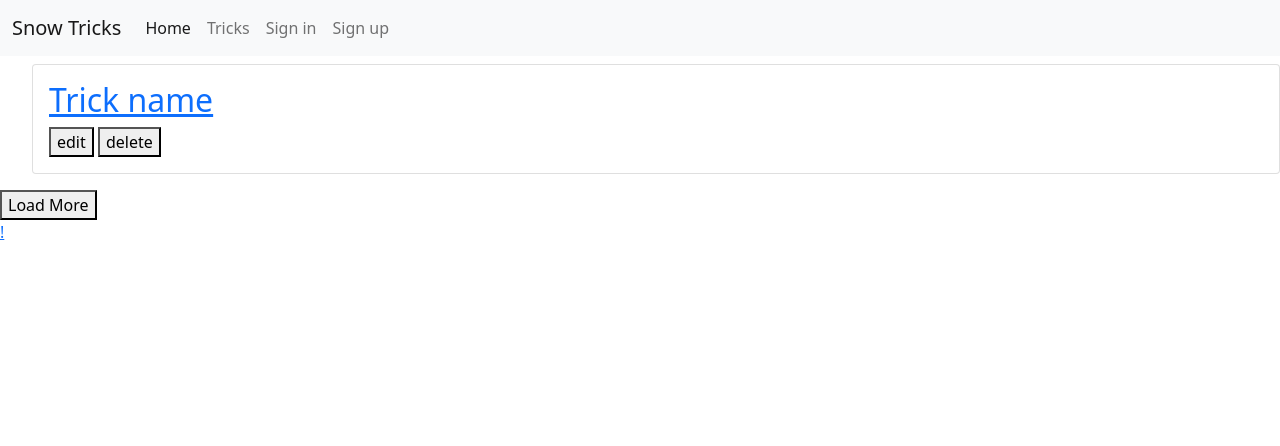
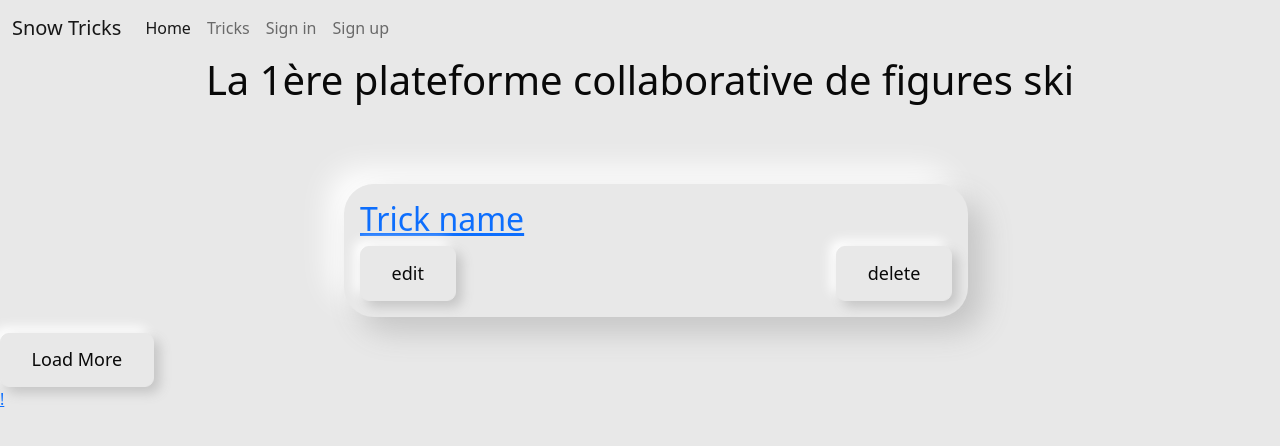
Before and after one commit to PalomaAlma/snow-tricks, a Symfony app: template templates/home/index.html.twig in a window 1280 px wide. Shown: the top 446 px of the page. Run offline with Twig, Linux system fonts and the light colour scheme; the template is opened without the code that fills it, so the values that code supplies are empty; some libraries are stand-ins or nearby versions.

Commit message:
Update home/index.html.twig & style.css

```diff
--- /dev/null
+++ b/public/css/style.css
@@ -0,0 +1,95 @@
+header #banner {
+    margin-top: 7rem;
+}
+
+section#up.banner {
+    /*background-image: url("https://images.pexels.com/photos/714256/pexels-photo-714256.jpeg?cs=srgb&dl=pexels-denis-linine-714256.jpg&fm=jpg");*/
+    background-position: bottom;
+    background-repeat: no-repeat;
+    background-size: 100vw;
+    /*height: 50vh;*/
+    margin-bottom:5rem;
+}
+
+/*section#up.banner div {
+    background-color: #c5c5c5;
+    position: absolute;
+    height:100%;
+    width: 100%;
+    opacity: .5;
+}*/
+
+.tricks-list ul {
+    display: flex;
+    justify-content: space-around;
+}
+
+body {
+    background-color:#e8e8e8;
+    color: #090909;
+}
+
+.navbar {
+    background-color:#e8e8e8 !important;
+    color: #090909;
+}
+
+.navbar button {
+    border: 0;
+}
+
+input {
+    color: #090909;
+    padding: 0.7em 1.7em;
+    margin: 1rem;
+    font-size: 18px;
+    border-radius: 0.5em;
+    background: #e8e8e8;
+    border: 1px solid #e8e8e8;
+    transition: all .3s;
+    box-shadow: 1px 1px 6px #c5c5c5 inset,
+    -1px -1px 6px #ffffff inset;
+}
+
+input:hover {
+    border: 1px solid white;
+}
+
+input:focus {
+    box-shadow: 4px 4px 12px #c5c5c5,
+    -4px -4px 12px #ffffff;
+    border: 1px solid white !important;
+}
+
+/* From uiverse.io by @adamgiebl */
+button:not(.navbar button) {
+    color: #090909;
+    padding: 0.7em 1.7em;
+    font-size: 18px;
+    border-radius: 0.5em;
+    background: #e8e8e8;
+    border: 1px solid #e8e8e8;
+    transition: all .3s;
+    box-shadow: 6px 6px 12px #c5c5c5,
+    -6px -6px 12px #ffffff;
+}
+
+button:hover {
+    border: 1px solid white !important;
+}
+
+button:active {
+    box-shadow: 4px 4px 12px #c5c5c5,
+    -4px -4px 12px #ffffff !important;
+}
+
+/* From uiverse.io by @adamgiebl */
+.card {
+    /*width: 190px;
+    height: 254px;*/
+    border-radius: 30px;
+    background: #e8e8e8;
+    box-shadow: 15px 15px 30px #c5c5c5,
+    -15px -15px 30px #ffffff;
+    border: 0;
+}
--- a/templates/base.html.twig
+++ b/templates/base.html.twig
@@ -11,7 +11,7 @@
             <!-- Bootstrap CSS -->
             <link href="https://cdn.jsdelivr.net/npm/bootstrap@5.1.3/dist/css/bootstrap.min.css" rel="stylesheet" integrity="sha384-1BmE4kWBq78iYhFldvKuhfTAU6auU8tT94WrHftjDbrCEXSU1oBoqyl2QvZ6jIW3" crossorigin="anonymous">
 
-            <link rel="stylesheet" href="/public/css/style.css">
+            <link rel="stylesheet" href="css/style.css">
         {% endblock %}
 
         {% block javascripts %}
--- a/templates/home/index.html.twig
+++ b/templates/home/index.html.twig
@@ -3,26 +3,29 @@
 {% block title %}Hello HomeController!{% endblock %}
 
 {% block main %}
-    <main>
+    <main id="home">
         <section id="up" class="banner">
-            <h1>
-
+            <div></div>
+            <h1 class="text-center fw-lighter my-auto">
+                La 1ère plateforme collaborative de figures ski
             </h1>
             <a href="#down"></a>
         </section>
         <section id="down" class="trick-list">
-            <ul>
-                <li class="card">
+            <ul class="d-flex justify-content-around">
+                <li class="card w-50">
                     <img src="" alt="" class="card-img-top">
                     <div class="card-body">
                         <a href=""><h2>Trick name</h2></a>
+                        <div class="d-flex justify-content-between">
                         <button>edit</button>
                         <button>delete</button>
+                        </div>
                     </div>
                 </li>
             </ul>
             <button>Load More</button>
         </section>
-        <a href="#up">!</a>
+        <a href="#up" >!</a>
     </main>
 {% endblock %}
```
